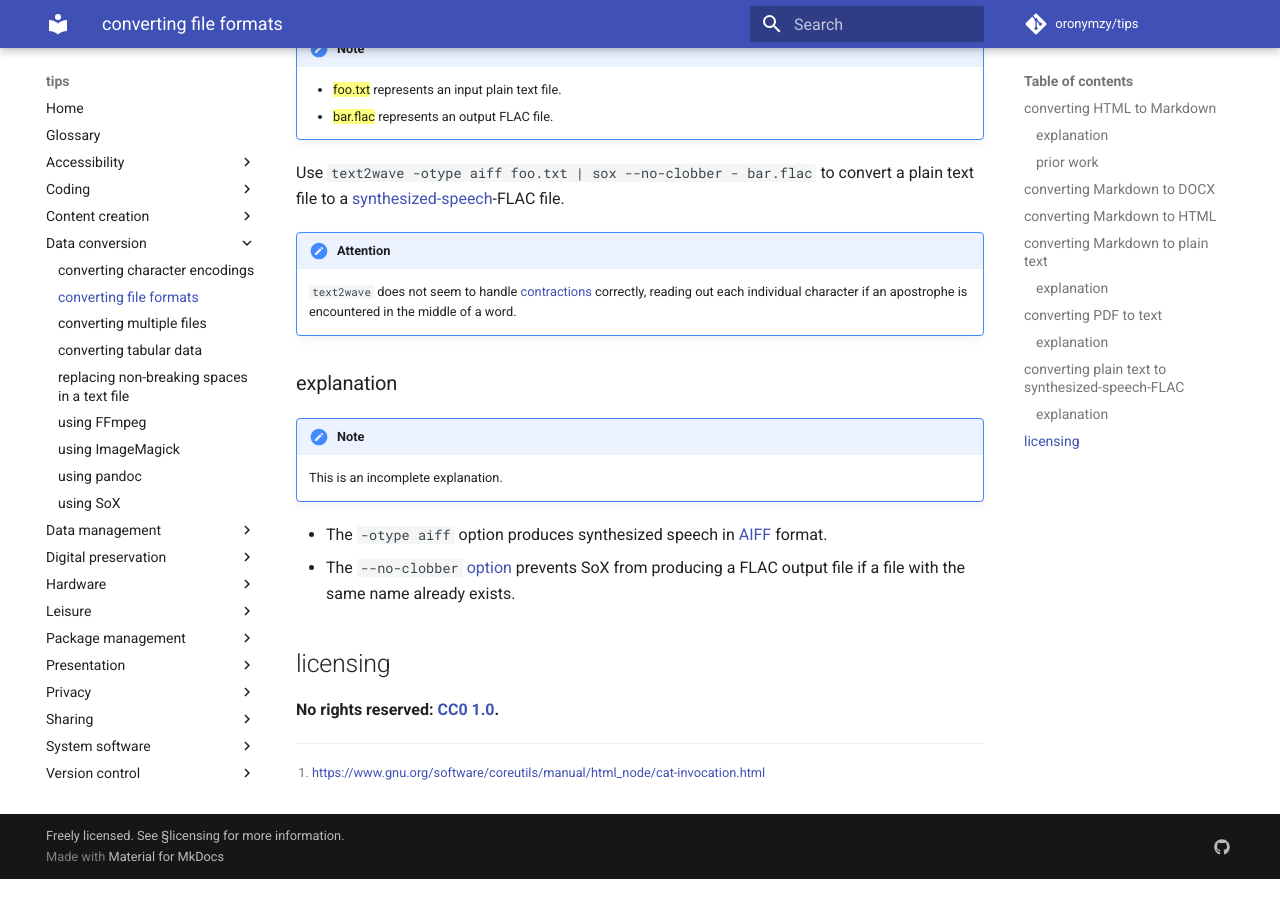
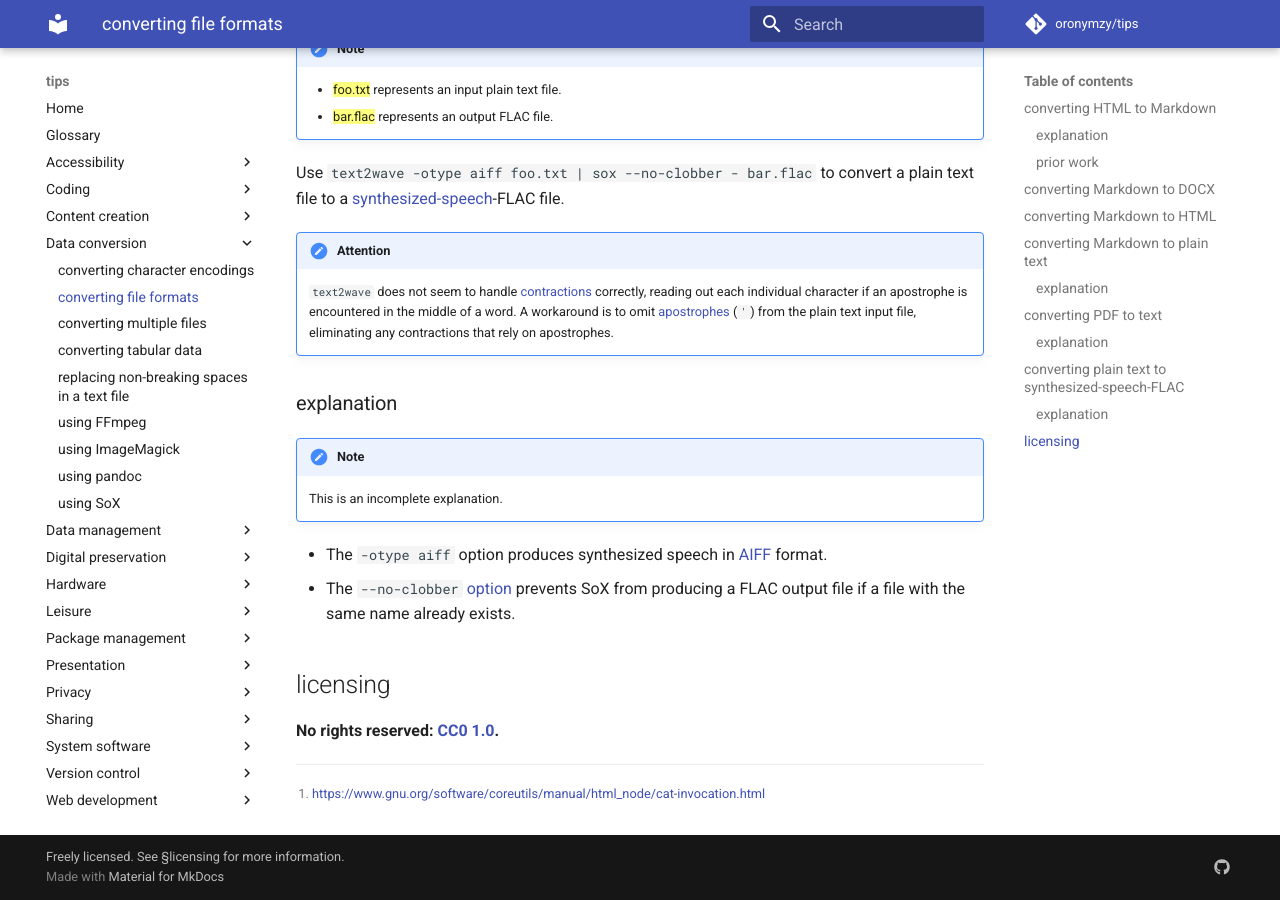
Before and after one commit to oronymzy/tips, an MkDocs documentation site: the page built from docs/cnvffmt.md, in a window 1280 px wide and 900 px high, scrolled down 3659 px. Built offline with MkDocs 1.6.1 and Material for MkDocs 9.7.7, drawn with Linux system fonts in a browser that asks for light colours; comment, search, counter and statistics services are not loaded; before the commit the page ends 4538 px from its top, so only the background shows below that.

Commit message:
Add workaround
Add workaround for the `text2wave` behavior of not seeming to handle
contractions correctly.

```diff
--- a/docs/cnvffmt.md
+++ b/docs/cnvffmt.md
@@ -111,7 +111,7 @@ Use `text2wave -otype aiff foo.txt | sox --no-clobber - bar.flac` to convert a p
 
 !!! attention
 
-    `text2wave` does not seem to handle [contractions](https://en.wikipedia.org/wiki/Contraction_(grammar)) correctly, reading out each individual character if an apostrophe is encountered in the middle of a word.
+    `text2wave` does not seem to handle [contractions](https://en.wikipedia.org/wiki/Contraction_(grammar)) correctly, reading out each individual character if an apostrophe is encountered in the middle of a word. A workaround is to omit [apostrophes](https://en.wiktionary.org/wiki/%27) (`'`) from the plain text input file, eliminating any contractions that rely on apostrophes.
 
 ### explanation
 
```
